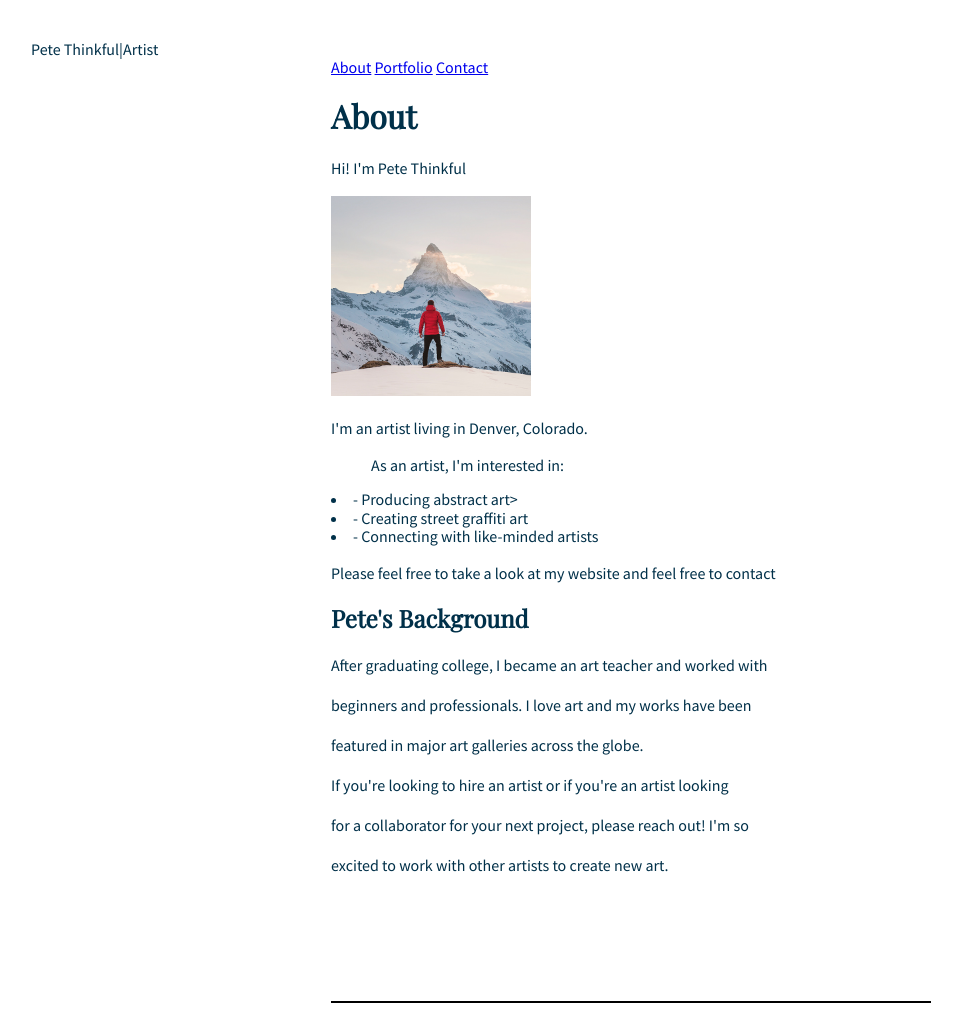
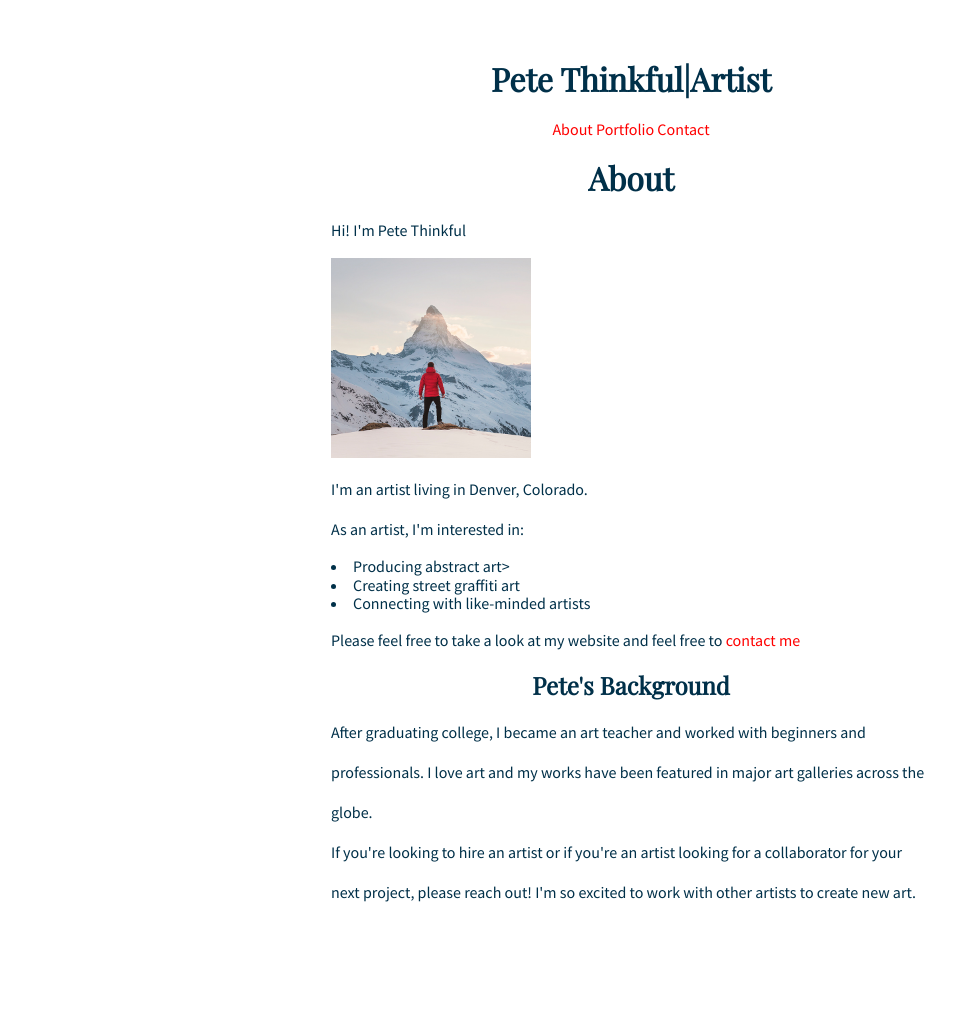
Before and after one commit to ssw2017/portfolio_project, a plain HTML site: page index.html in a window 1280 px wide. Shown: the top 1023 px of the page, without its empty margins (9-964 px from the left). Drawn offline with nearby package versions, Linux system fonts and the light colour scheme.

Commit message:
updated style and order
updated style and order per feedback

```diff
--- a/index.html
+++ b/index.html
@@ -12,7 +12,8 @@
 
 <body>
   <!-- TODO: Add header here -->
-  <header>Pete Thinkful|Artist
+  <header>
+    <h1>Pete Thinkful|Artist</h1>
     <div >
 
         <nav>
@@ -34,20 +35,19 @@
 
 
       <p> I'm an artist living in Denver, Colorado.</p>
-      <ul>As an artist, I'm interested in:</ul>
-      <li>- Producing abstract art></li>
-      <li>- Creating street graffiti art</li>
-      <li>- Connecting with like-minded artists</li>
-      <p> Please feel free to take a look at my website and feel free to <a>contact</a></p>
+      <p>As an artist, I'm interested in:</p>
+        <li>Producing abstract art></li>
+        <li>Creating street graffiti art</li>
+        <li>Connecting with like-minded artists</li>
+      <p> Please feel free to take a look at my website and feel free to <a href="index.html">contact me</a></p>
 
       <h2>Pete's Background</h2>
-      <p>After graduating college, I became an art teacher and worked with</p>
-      <p>beginners and professionals. I love art and my works have been</p>
-      <p>featured in major art galleries across the globe.</p>
+      <p>After graduating college, I became an art teacher and worked with beginners and</p>
+      <p>professionals. I love art and my works have been featured in major art galleries across the</p>
+      <p>globe.</p>
 
-      <p>If you're looking to hire an artist or if you're an artist looking</p>
-      <p>for a collaborator for your next project, please reach out! I'm so</p>
-      <p>excited to work with other artists to create new art.</p>
+      <p>If you're looking to hire an artist or if you're an artist looking for a collaborator for your</p>
+      <p>next project, please reach out! I'm so excited to work with other artists to create new art.</p>
 
 
       <article>
@@ -93,10 +93,12 @@
 
       <!-- TODO: Add Contact section here -->
       <section><Contact</section>
-      <ol>I'd love to hear from you! Please feel free to contact or follow me:</ol>
-      <li>- LinkedIn</li>
-      <li>- Instagram</li>
-      <li> - Pinterest</li>
+      <p>I'd love to hear from you! Please feel free to contact or follow me:</p>
+      <ol>
+        <li>LinkedIn</li>
+        <li>Instagram</li>
+        <li>Pinterest</li>
+    </ol>
     </div>
   </main>
 
--- a/style.css
+++ b/style.css
@@ -1,5 +1,9 @@
 /* The @import rule below imports the Playfair Display and Source Sans Pro fonts into the stylesheet. You don't have to edit this line.*/
 @import url("https://fonts.googleapis.com/css2?family=Playfair+Display&family=Source+Sans+Pro:wght@400&display=swap");
+
+header {
+   text-align: center;
+ }
 
 body {
   color: #003049;
@@ -12,6 +16,7 @@ h1,
 h2,
 h3 {
   font-family: "Playfair Display", Times, serif;
+  text-align: center;
 }
 
 article {
@@ -26,6 +31,20 @@ article div {
 p {
   line-height: 1.5;
 }
+
+a {
+    color: red;
+    text-decoration: none;
+  }
+
+ol li {
+      color: red;
+    }
+
+ol {
+          color: black;
+        }
+
 
 /* The div container constrains the content width within the main container to 600px */
 div {
```
Also changed, not shown: 1 other file.
